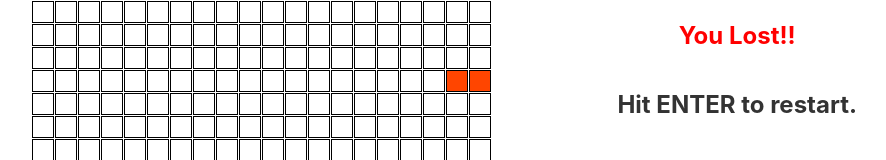
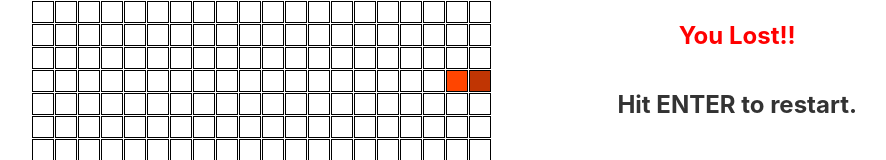
Before and after one commit to bhargavkumar1612/snake-game-with-svelte, a Svelte app: page / in a window 1280 px wide. Shown: the part 339-499 px from the top of the page, without its empty margins (196-1082 px from the left). Built offline with nearby package versions, Linux system fonts and the light colour scheme.

Commit message:
head color

```diff
--- a/src/App.svelte
+++ b/src/App.svelte
@@ -66,6 +66,7 @@
 		for (let [r,c] of snakeBody){
 			grid[r][c] = 'snake'
 		}
+		grid[snakeHead[0]][snakeHead[1]] = 'snakeHead'
 	}
 	$: {
 		if (snakeHead[1]<gridSize && snakeHead[1]>=0 && snakeHead[0]<gridSize && snakeHead[0]>=0){
@@ -99,7 +100,7 @@
 		{#each grid as row}
 			<div class='row'>
 				{#each row as cell}
-					<div class={cell=='empty'? 'empty': (cell=='snake'? 'snake': 'food')}></div>
+					<div class={cell=='empty'? 'empty': (cell=='snake'? 'snake': (cell=='food'? 'food' : 'snake-head' ))}></div>
 				{/each}
 			</div>
 		{/each}
@@ -151,6 +152,13 @@
 		margin: .5px;
 		background-color: yellow;
 	}
+	.snake-head{
+		height: 20px;
+		width: 20px;
+		border: 1px solid black;
+		margin: .5px;
+		background-color: rgb(192, 53, 3);
+	}
 	.score-card{
 		display: flex;
 		flex-direction: column;
```
